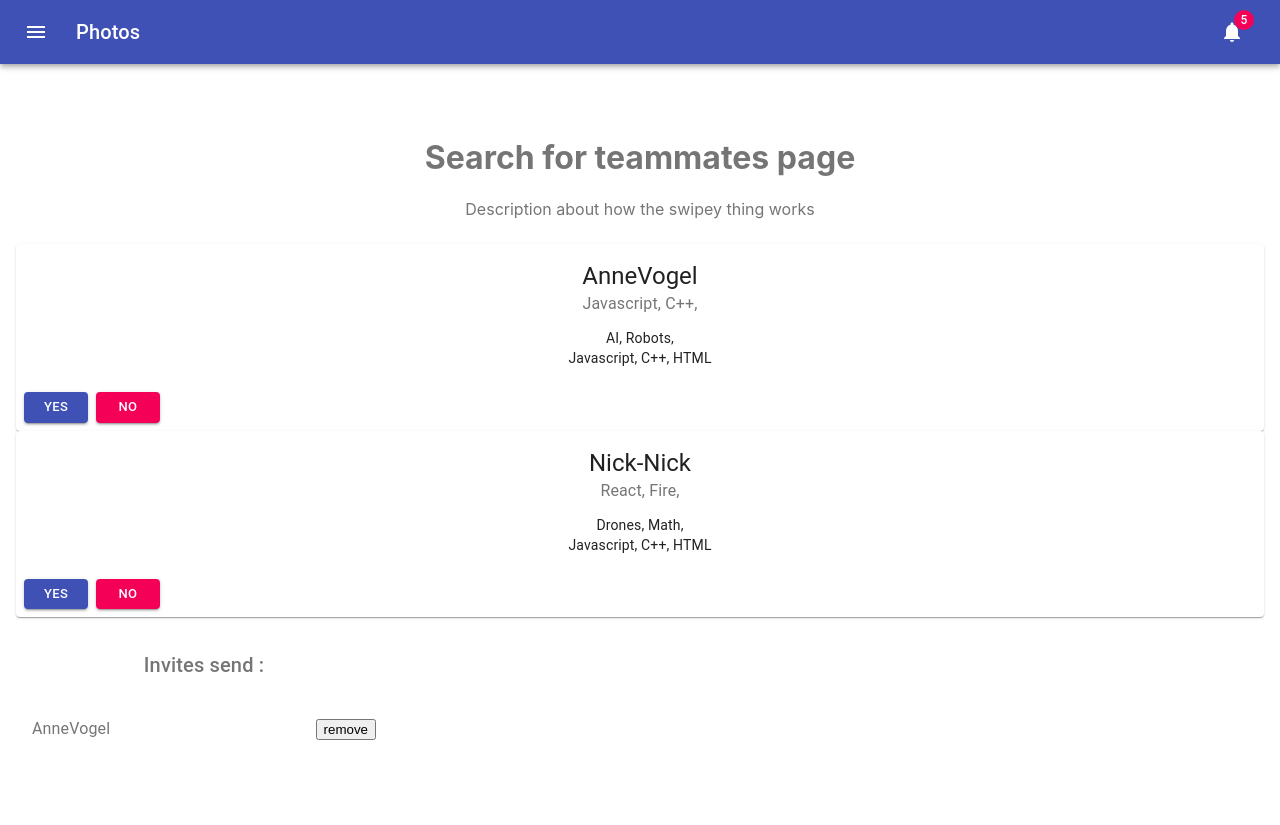
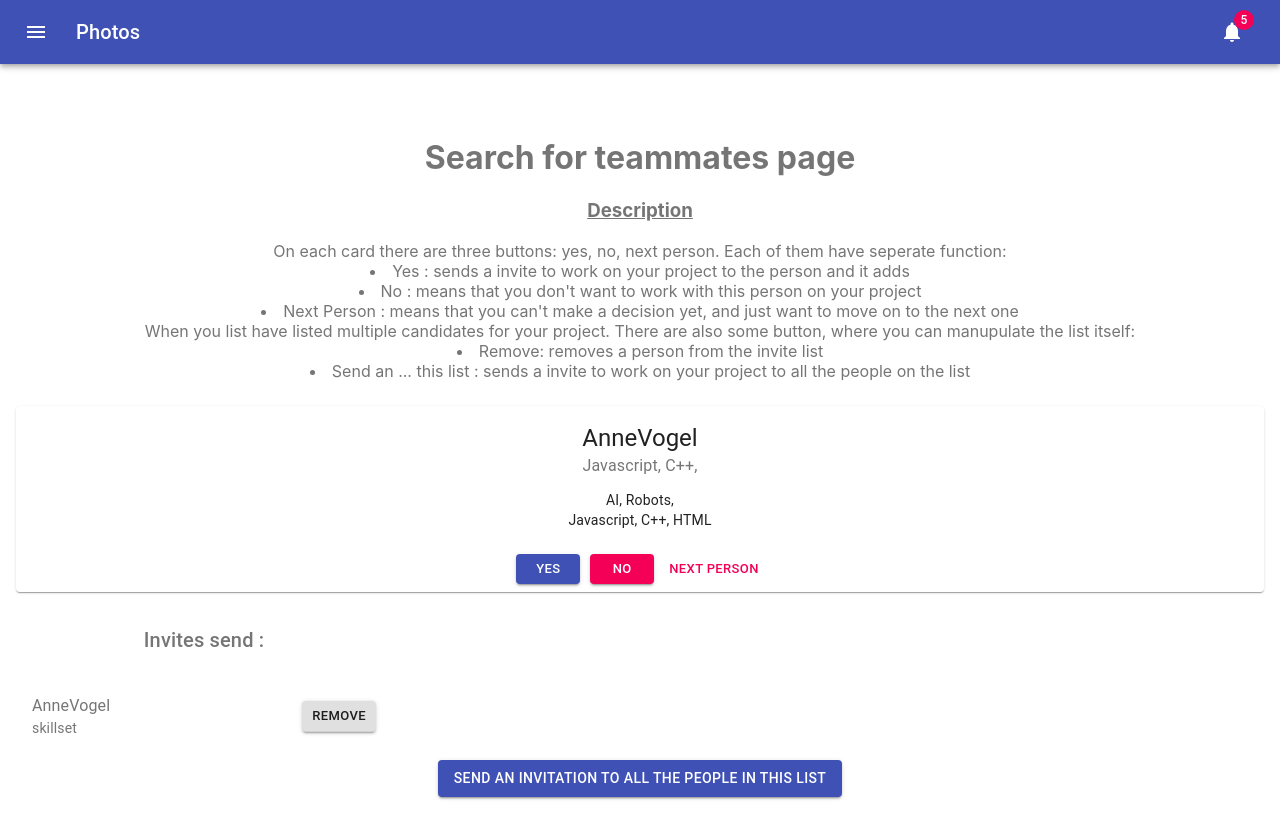
Before and after one commit to im-not-io/female-coders-network, a React (Create React App) app: page /search-for-teammates in a window 1280 px wide. Both pictures are taken after a click on the button "YES". Before the commit the page ends 800 px from the top, so only its background shows below. Built offline with nearby package versions, Linux system fonts and the light colour scheme.

Commit message:
finalising swipey page

```diff
--- a/src/components/CardParticpant.js
+++ b/src/components/CardParticpant.js
@@ -1,4 +1,4 @@
-import React from 'react';
+import React, {useState, useEffect}  from 'react';
 import { makeStyles } from '@material-ui/core/styles';
 import Card from '@material-ui/core/Card';
 import CardActions from '@material-ui/core/CardActions';
@@ -7,16 +7,18 @@ import Button from '@material-ui/core/Button';
 import Typography from '@material-ui/core/Typography';
 import { AirlineSeatLegroomNormal, CenterFocusStrong, EmojiObjects, SignalCellularNoSimOutlined } from '@material-ui/icons';
 import { Collapse } from '@material-ui/core';
+import { pink } from '@material-ui/core/colors';
 
 
 const useStyles = makeStyles({
   root: {
-    minWidth: 275 ,
+    minWidth: 275,
   },
   bullet: {
     display: 'inline-block',
     margin: '0 2px',
     transform: 'scale(0.8)',
+    backgroundColor : pink, // can't get it to work
   },
   title: {
     fontSize: 14,
@@ -25,40 +27,45 @@ const useStyles = makeStyles({
     marginBottom: 12,
   },
 
-  yesno: {
-
-  }
 });
 
 // complete array
 const data = [
   {
-    "nickname"  : "AnneVogel",
-    "interests" : ["AI", "Robots"],
-    "skills"    : ["Javascript","C++"],
+    "nickname": "AnneVogel",
+    "interests": ["AI", "Robots"],
+    "skills": ["Javascript", "C++"],
   },
   {
-    "nickname"  : "Nick-Nick",
-    "interests" : ["Drones", "Math"],
-    "skills"    : ["React", "Fire"],
+    "nickname": "Nick-Nick",
+    "interests": ["Drones", "Math"],
+    "skills": ["React", "Fire"],
+  },
+  {
+    "nickname": "Shionne",
+    "interests": ["Dancing", "dogs"],
+    "skills": ["C++", "Fire"],
   }
 ];
 
 
 
-export default function SimpleCard({setInviteList, inviteList}) {
+export default function SimpleCard({ setInviteList, inviteList }) {
   const classes = useStyles();
   function addToInvites(name) {
     setInviteList(inviteList.concat([name]))  // adds a name to the listInvites
   }
 
-  return data.map(n => {
+ // return data.map(n => {
+    //let counter = 0
+    const [counter, setCounter] = useState(0)
+    const n = data[counter]
     const name = n.nickname;
-        const skills = n.skills.map(n => n+", ");
-        const interests = n.interests.map(n=> n+", ");
-
-
-        //console.log(n.nickname);
+    const skills = n.skills.map(n => n + ", ");
+    const interests = n.interests.map(n => n + ", ");
+    useEffect(() => {
+      console.log(counter)
+    }, [counter])
     return (
       <Card className={classes.root}>
         <CardContent>
@@ -74,24 +81,17 @@ export default function SimpleCard({setInviteList, inviteList}) {
                     Javascript, C++, HTML
                   </Typography>
         </CardContent>
-            <CardActions>
-              <Button size="small" variant="contained" color="primary"  button onClick={() => addToInvites(name)}>YES</Button>
-              <Button size="small" variant="contained" color="secondary"  button onClick={() => alert("You have removed an invitation")} >NO</Button>
+        <CardActions style={{display: "grid", placeContent: "center"}}>
+          <div  style={{display: "grid", columnGap: "10px", gridTemplateColumns: "auto auto auto"}}>
+          <Button size="small" variant="contained" color="primary" button onClick={() => addToInvites(name)}>YES</Button>
+          <Button size="small" variant="contained" color="secondary" button onClick={() => alert("You have removed an invitation")} >NO</Button>
+          <Button size="small" color="secondary" button onClick={() => setCounter(counter => counter + 1)} >Next person</Button>
+          </div>
         </CardActions>
       </Card>
     )
-        })
+
+
+
 
 }
-
-function addToInvites(name){
-
-    //card
-    console.log(name)
-    changeCards();
-}
-
-function changeCards(){
-   //TO DO get rid of the cards that we already yes/no
-  console.log("card are removed")
-}
--- a/src/components/ListInvites.js
+++ b/src/components/ListInvites.js
@@ -13,9 +13,8 @@ import FormControlLabel from '@material-ui/core/FormControlLabel';
 import Checkbox from '@material-ui/core/Checkbox';
 import Grid from '@material-ui/core/Grid';
 import Typography from '@material-ui/core/Typography';
-import FolderIcon from '@material-ui/icons/Folder';
-import DeleteIcon from '@material-ui/icons/Delete';
-import { pink } from '@material-ui/core/colors';
+
+import Button from '@material-ui/core/Button';
 
 const useStyles = makeStyles((theme) => ({
     root: {
@@ -45,8 +44,6 @@ export default function InteractiveList({ inviteList, setInviteList }) {
 
     }
 
-
-
     return (
         <div className={classes.root}>
             <Grid item xs={12} md={6}>
@@ -61,10 +58,10 @@ export default function InteractiveList({ inviteList, setInviteList }) {
                                 <ListItem>
                                     <ListItemText
                                         primary={name}
-                                        secondary={secondary ? 'Secondary text' : null}
+                                        secondary={secondary ? 'Secondary text' : "skillset"} // implemente skillset if we have time
                                     />
                                     <ListItemSecondaryAction>
-                                        <button size="small" variant="contained" color="primary" onClick={() => removeFromInvites(name)}>remove</button>
+                                        <Button size="small" variant="contained" color="default" onClick={() => removeFromInvites(name)}>remove</Button>
                                     </ListItemSecondaryAction>
                                 </ListItem>
                             )
--- a/src/pages/SearchForTeammatesPage.js
+++ b/src/pages/SearchForTeammatesPage.js
@@ -7,7 +7,8 @@ import SimpleCard from '../components/CardParticpant';
 import ListParticipant from '../components/ListParticipants';
 import ListInvites from '../components/ListInvites';
 import { pink } from '@material-ui/core/colors';
-
+import { FreeBreakfast } from '@material-ui/icons';
+import Button from '@material-ui/core/Button';
 
 const useStyles = makeStyles((theme) => ({
   root: {
@@ -27,24 +28,10 @@ const useStyles = makeStyles((theme) => ({
   },
 
 
-  invites:{
+  invites: {
     marginTop: "25px"
   }
 }));
-
-
-const data = {
-  0 : {
-    "nickname"  : "AnneVogel",
-    "interests" : {"interest1" : "AI", "interest2" : "Robots"},
-    "skills"    : {"interest1" : "Javascript", "interest2" : "C++"},
-  },
-  1 : {
-    "nickname"  : "NickNick",
-    "interests" : {"interest1" : "Drones", "interest2" : "Math"},
-    "skills"    : {"interest1" : "React", "interest2" : "Fire"},
-  }
-};
 
 
 
@@ -52,22 +39,39 @@ export default function SearchForTeammatesPage() {
   const [inviteList, setInviteList] = React.useState([]);
   const classes = useStyles();
   return (
-      <div className = "bckgSearch">
+    <div className="bckgSearch">
       <NavBar />
       <Grid container spacing={3} className={classes.grid}>
         <Grid item xs={12}>
           <div className={classes.paper}>
             <h1>Search for teammates page</h1>
-              <p>Description about how the swipey thing works </p>
-                <div id="cards" className = {classes.participantToSwipe}>
+            <p>
+              <h3><u>Description</u></h3>
+               On each card there are three buttons: yes, no, next person. Each of them have seperate function:
+              <list>
+                <li>Yes : sends a invite to work on your project to the person and it adds </li>
+                <li>No  : means that you don't want to work with this person on your project</li>
+                <li>Next Person : means that you can't make a decision yet, and just want to move on to the next one</li>
+              </list>
 
-                  <SimpleCard setInviteList={setInviteList} inviteList={inviteList}/>
+
+              When you list have listed multiple candidates for your project. There are also some button, where you can manupulate the list itself:
+              <list>
+                <li>Remove: removes a person from the invite list</li>
+                <li>Send an ... this list : sends a invite to work on your project to all the people on the list</li>
+              </list>
+
+            </p>
+            <div id="cards" className={classes.participantToSwipe}>
+
+              <SimpleCard setInviteList={setInviteList} inviteList={inviteList} />
             </div>
 
             <div className={classes.invites}>
 
               <div id="invites">
                 <ListInvites inviteList={inviteList} setInviteList={setInviteList} />
+                <Button color="primary" variant="contained" >Send an invitation to all the people in this list </Button>
               </div>
             </div>
           </div>
```
Lines whose indentation alone changed are shown as unchanged.
